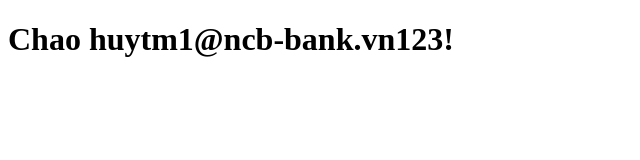
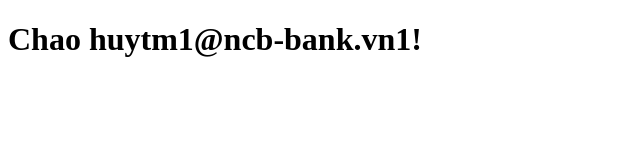
Before and after one commit to huytm1996/simple-html-app, a plain HTML site: page index.html in a window 1280 px wide. Shown: the full height of the page, 0-640 px from the left. Drawn offline with Linux system fonts and the light colour scheme.

Commit message:
24102025v4

```diff
--- a/index.html
+++ b/index.html
@@ -4,6 +4,6 @@
   <title>Hello from  NCB</title>
 </head>
 <body>
-  <h1>Chao huytm1@ncb-bank.vn123!</h1>
+  <h1>Chao huytm1@ncb-bank.vn1!</h1>
 </body>
 </html>
```
